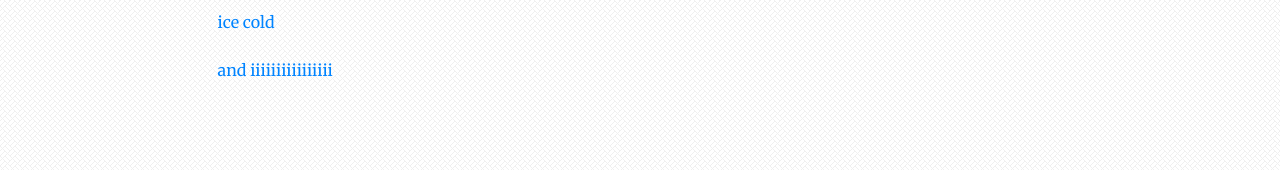
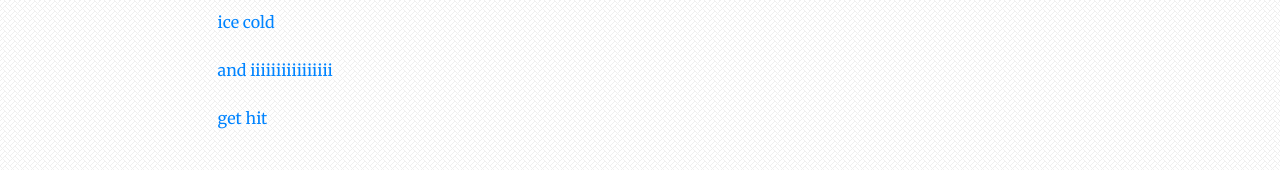
Before and after one commit to theycallmezeal/theycallmezeal.github.io, a Jekyll site: the page built from _posts/2012-11-15-gifsound.md, in a window 1280 px wide. Shown: the part 2229-2399 px from the top of the page. Built offline with Jekyll 4.4.1, drawn with Linux system fonts in a browser that asks for light colours.

Commit message:
Add a gifsound

```diff
--- a/_posts/2012-11-15-gifsound.md
+++ b/_posts/2012-11-15-gifsound.md
@@ -87,3 +87,5 @@ category: fun
 [ice cold](https://gifsound.com/?gifv=gCzkCum&v=Fi8rsCncwF8&s=138)
 
 [and iiiiiiiiiiiiiiii](https://gifsound.com/?gifv=U20qcBx&v=H9nPf7w7pDI&s=188)
+
+[get hit](https://gifsound.com/?gif=https://i.imgur.com/uMUjrjF.gif&v=h_D3VFfhvs4&s=242)
```
